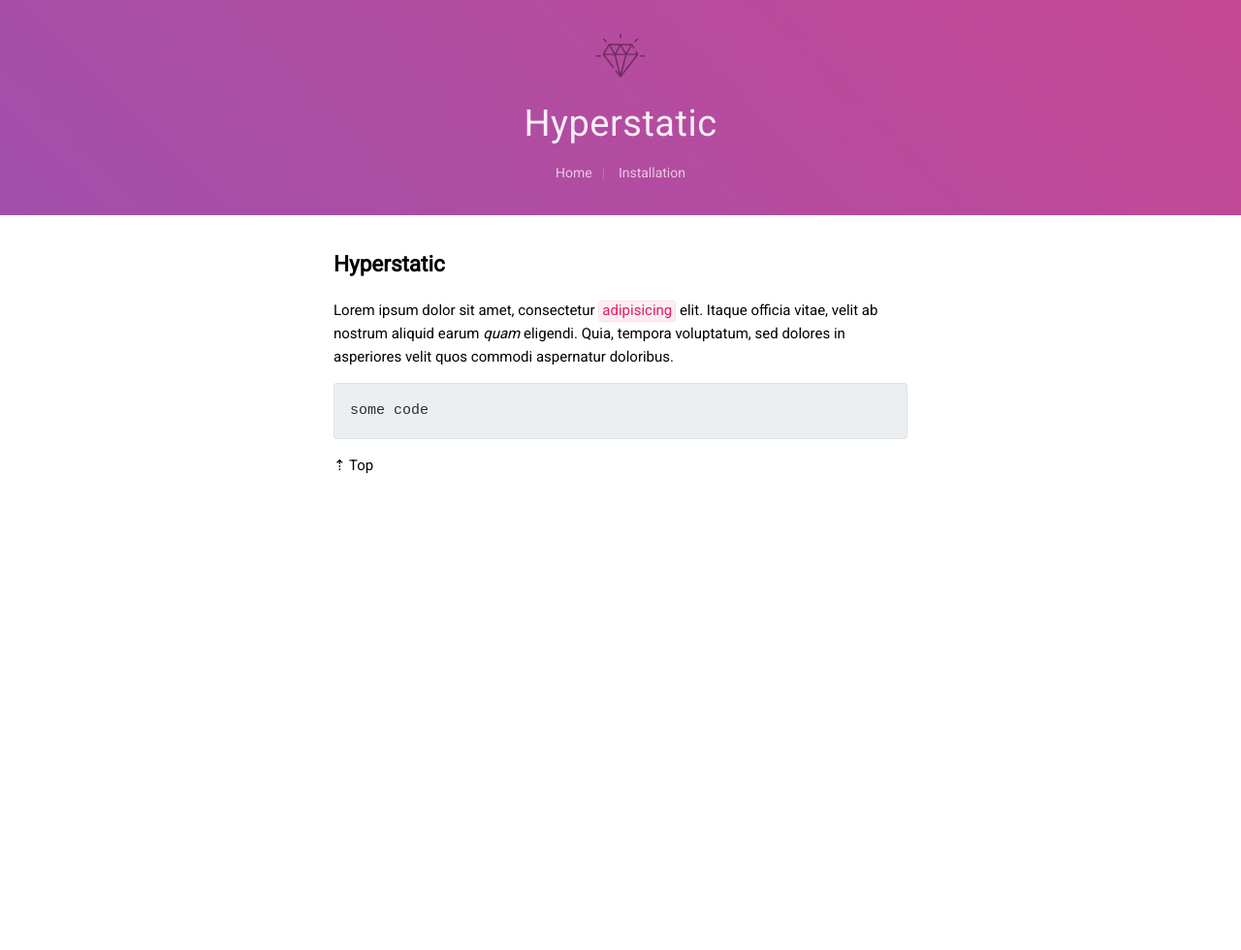
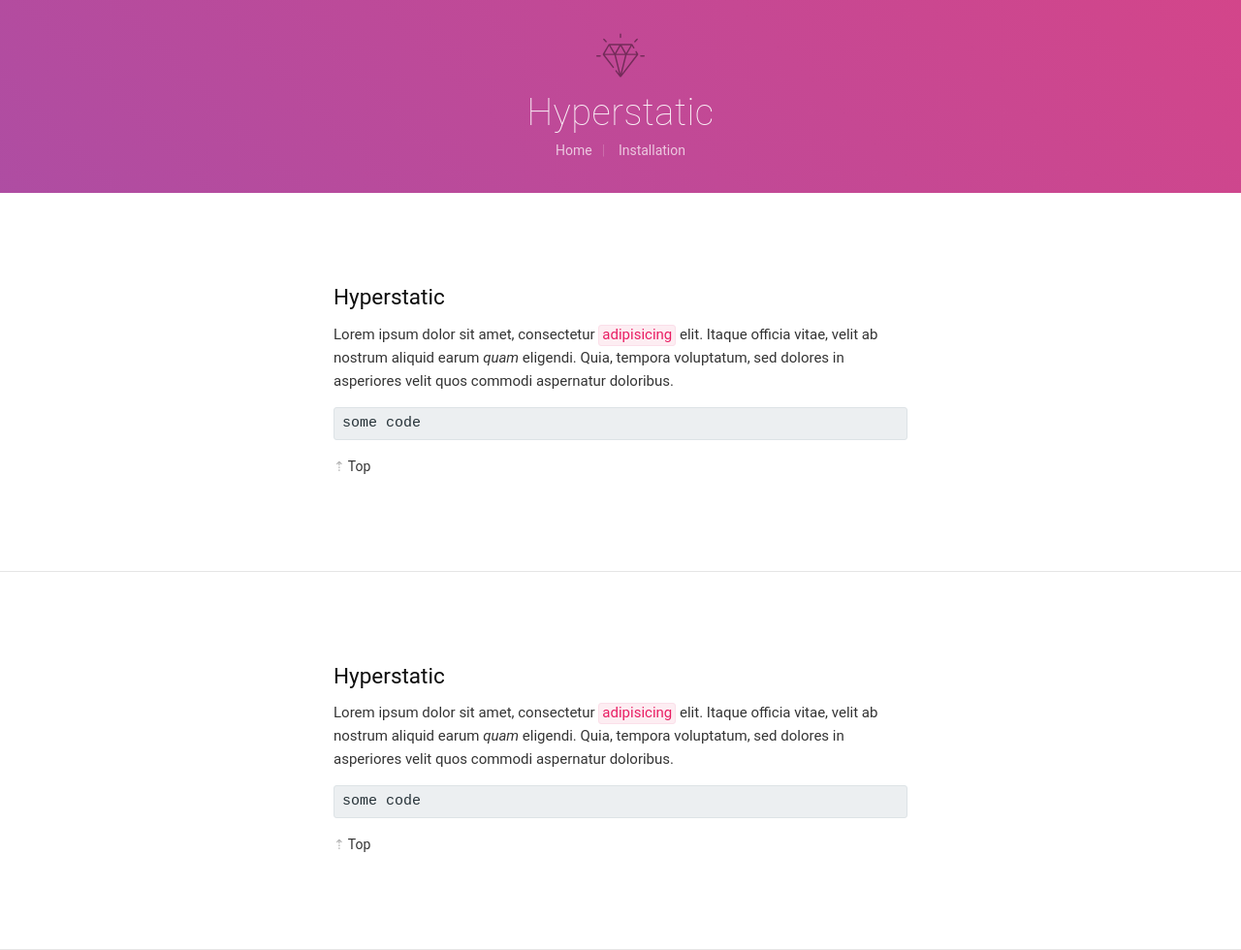
Before and after one commit to radenkovic/hyperstatic, a website: page src/public/index.html in a window 1280 px wide. Shown: the whole page at 97% size. Before the commit the page ends 800 px from the top, so only its background shows below. Drawn offline with nearby package versions, Linux system fonts and the light colour scheme.

Commit message:
sass refactored

```diff
--- a/ignored.js
+++ /dev/null
@@ -1,6 +0,0 @@
-const fs = require('fs')
-
-const items = fs.readdirSync('src/public/references');
-const IGNORED_FILES = items.map(item => `assets/references/${item}`)
-
-console.log(ignored)
--- a/package.json
+++ b/package.json
@@ -4,9 +4,8 @@
   "description": "Generate Hyper Static HTML Websites on the fly",
   "main": "index.js",
   "scripts": {
-    "test": "echo \"Error: no test specified\" && exit 1",
     "start": "rimraf src/public && gulp",
-    "build": "rimraf dist && gulp build"
+    "build": "rimraf dist && rimraf src/public && gulp build"
   },
   "author": "Dan Radenkovic",
   "license": "MIT",
--- a/src/public/index.html
+++ b/src/public/index.html
@@ -10,23 +10,31 @@
 <body>
 
 
-
-<div class="jumbo">
+<header class="jumbo">
   <div class="container">
     <img src="assets/images/diamond.svg" alt="Hyperstatic" class="logo">
     <h1>Hyperstatic</h1>
     <a href="#info">Home</a>
     <a href="#info">Installation</a>
   </div>
-</div>
-<div class="container">
-  <h2>Hyperstatic</h2>
-  <p>Lorem ipsum dolor sit amet, consectetur <code>adipisicing</code> elit. Itaque officia vitae, velit ab nostrum aliquid earum <i>quam</i> eligendi. Quia, tempora voluptatum, sed dolores in asperiores velit quos commodi aspernatur doloribus.</p>
+</header>
 
-
-  <pre>some code</pre>
-  ⇡ Top
-</div>
+<section id="intro">
+  <div class="container">
+    <h2>Hyperstatic</h2>
+    <p>Lorem ipsum dolor sit amet, consectetur <code>adipisicing</code> elit. Itaque officia vitae, velit ab nostrum aliquid earum <i>quam</i> eligendi. Quia, tempora voluptatum, sed dolores in asperiores velit quos commodi aspernatur doloribus.</p>
+    <pre>some code</pre>
+    <a href="#" class="top-anchor">Top</a>
+  </div>
+</section>
+<section id="intro">
+  <div class="container">
+    <h2>Hyperstatic</h2>
+    <p>Lorem ipsum dolor sit amet, consectetur <code>adipisicing</code> elit. Itaque officia vitae, velit ab nostrum aliquid earum <i>quam</i> eligendi. Quia, tempora voluptatum, sed dolores in asperiores velit quos commodi aspernatur doloribus.</p>
+    <pre>some code</pre>
+    <a href="#" class="top-anchor">Top</a>
+  </div>
+</section>
 
 
 
--- /dev/null
+++ b/src/scss/jumbo.scss
@@ -0,0 +1,47 @@
+.jumbo {
+  background: linear-gradient(45deg, #ab47bc, #7e57c2, #ec407a);
+  background-size: 600% 600%;
+  animation: gradientAnimation 17s ease infinite;
+  width: 100%;
+  text-align: center;
+  padding: 2rem 0;
+  display: block;
+}
+.jumbo h1 {
+  font-weight: 200;
+  font-size: 38px;
+  letter-spacing: 0.5px;
+  margin: .5rem 0;
+  color: rgba(255,255,255,0.9);
+}
+
+.jumbo a {
+  color: rgba(255,255,255, 0.7);
+  text-decoration: none;
+  font-size: 14px;
+  transition: color 0.3s;
+  &:after {
+    content: '|';
+    margin: 0 10px;
+    color: rgba(255,255,255,0.2);
+
+  }
+  &:last-child:after {
+    content: '';
+    margin: 0;
+  }
+  &:hover {
+    color: #FFF;
+  }
+}
+
+.logo {
+  width:50px;
+  opacity: 0.4;
+}
+
+@keyframes gradientAnimation {
+    0%{background-position:0% 88%}
+    50%{background-position:100% 13%}
+    100%{background-position:0% 88%}
+}
--- a/src/scss/style.scss
+++ b/src/scss/style.scss
@@ -1,5 +1,11 @@
-$base: #673AB7;
+// Modules
+@import 'variables';
+@import 'jumbo';
+
+// Typography
 @import url('https://fonts.googleapis.com/css?family=Roboto');
+@import 'typography';
+
 
 body {
   font-family: 'Roboto';
@@ -8,44 +14,7 @@ body {
   -webkit-font-smoothing: antialiased;
   line-height: 1.6;
   font-size: 15px;
-}
-
-.jumbo {
-  background: linear-gradient(45deg, #ab47bc, #7e57c2, #ec407a);
-  background-size: 600% 600%;
-  animation: gradientAnimation 20s ease infinite;
-  width: 100%;
-  text-align: center;
-  padding: 2rem 0;
-  display: block;
-  margin-bottom: 2rem;
-}
-.jumbo h1 {
-  font-weight: 200;
-  font-size: 38px;
-  letter-spacing: 0.5px;
-  margin: .5rem 0;
-  color: rgba(255,255,255,0.9);
-}
-
-.jumbo a {
-  color: rgba(255,255,255, 0.7);
-  text-decoration: none;
-  font-size: 14px;
-  transition: color 0.3s;
-  &:after {
-    content: '|';
-    margin: 0 10px;
-    color: rgba(255,255,255,0.2);
-
-  }
-  &:last-child:after {
-    content: '';
-    margin: 0;
-  }
-  &:hover {
-    color: #FFF;
-  }
+  color: $text;
 }
 
 .container {
@@ -56,41 +25,22 @@ body {
   padding: 0 1.5rem;
 }
 
-.logo {
-  width:50px;
-  opacity: 0.4;
+$text-light: rgba(0,0,0,0.3);
+$text-border: rgba(0,0,0,0.1);
+
+.top-anchor {
+  font-size: 14px;
+  &:before {
+    content: '⇡';
+    font-size: 14px;
+    margin-right: 3px;
+    color: $text-light;
+  }
 }
 
-$midnight: #ECEFF1;
+section {
+  box-sizing: border-box;
+  border-bottom: 1px solid $text-border;
+  padding: 6rem 0;
 
-
-pre {
-  background: $midnight;
-  border: 1px solid darken($midnight, 5%);
-  padding: 1rem;
-  color: #263238;
-  box-sizing: border-box;
-  border-radius: 3px;
 }
-
-$pink: #FCE4EC;
-
-code {
-  display: inline-block;
-  font-family: 'Roboto';
-  background: lighten($pink, 2%);
-  border: 1px solid darken($pink, 1%);
-  color: #E91E63;
-  line-height: 1;
-  padding: 0 3px;
-  border-radius: 3px;
-  padding-bottom: 3px;
-  padding-top: 2px;
-}
-
-
-@keyframes gradientAnimation {
-    0%{background-position:0% 88%}
-    50%{background-position:100% 13%}
-    100%{background-position:0% 88%}
-}
--- /dev/null
+++ b/src/scss/typography.scss
@@ -0,0 +1,43 @@
+@import 'variables';
+
+h1,h2,h3,h4,h5,h6 {
+  font-weight: 400;
+  color: $text-dark;
+  margin: 0;
+  padding: 0;
+  line-height: 1;
+}
+
+p {
+  color: $text;
+}
+a {
+  color: $text;
+  text-decoration: none;
+  transition: color 0.3s;
+  &:hover,&:active {
+    color: $primary;
+  }
+}
+
+pre {
+  background: $midnight;
+  border: 1px solid darken($midnight, 5%);
+  padding: .25rem .5rem;
+  color: #263238;
+  box-sizing: border-box;
+  border-radius: 3px;
+}
+
+code {
+  display: inline-block;
+  font-family: 'Roboto';
+  background: lighten($pink, 2%);
+  border: 1px solid darken($pink, 1%);
+  color: $primary;
+  line-height: 1;
+  padding: 0 3px;
+  border-radius: 3px;
+  padding-bottom: 3px;
+  padding-top: 2px;
+}
--- /dev/null
+++ b/src/scss/variables.scss
@@ -0,0 +1,6 @@
+$base: #673AB7;
+$midnight: #ECEFF1;
+$pink: #FCE4EC;
+$primary: #E91E63;
+$text: rgba(0,0,0,0.8);
+$text-dark: rgba(0,0,0,0.95);
```
Also changed, not shown: src/templates/index.html (+18 -10 lines), src/images/horse.png (deleted), src/images/panda.png (deleted), src/public/assets/images/horse.png, src/public/assets/style.css.
